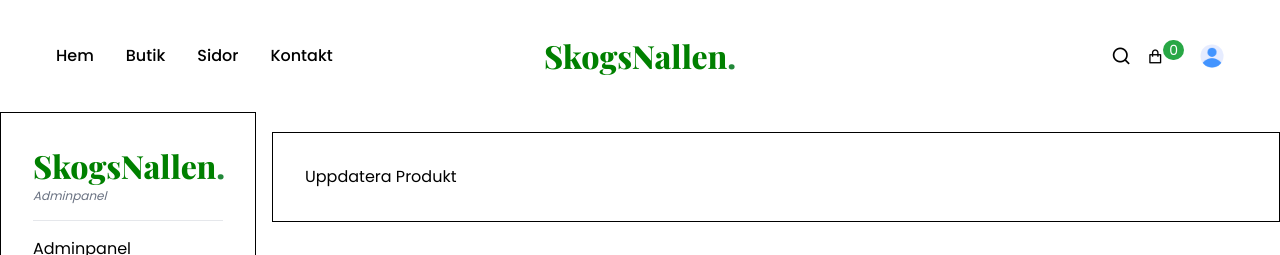
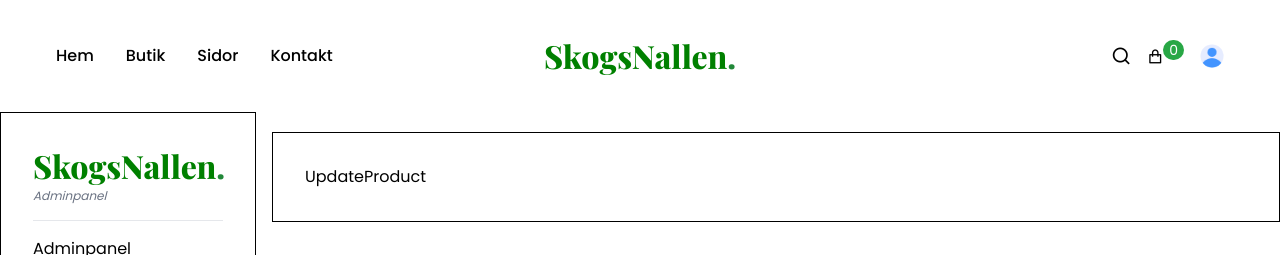
Before and after one commit to Darougah/SkogsNallen, a React (Vite) app in the folder frontend/: page /dashboard/update-product/1 in a window 1280 px wide. Shown: the top 255 px of the page. Built offline with nearby package versions, Linux system fonts and the light colour scheme; sample sign-in values are in the browser's storage.

Commit message:
add ManageProduct , UpdateProduct

```diff
--- /dev/null
+++ b/frontend/src/pages/dashboard/admin/manageProduct/UpdateProduct.jsx
@@ -0,0 +1,9 @@
+import React from 'react'
+
+const UpdateProduct = () => {
+  return (
+    <div>UpdateProduct</div>
+  )
+}
+
+export default UpdateProduct
--- a/frontend/src/routers/router.jsx
+++ b/frontend/src/routers/router.jsx
@@ -18,6 +18,8 @@ import UserReviews from "../pages/dashboard/user/UserReviews";
 import UserProfile from "../pages/dashboard/user/UserProfile";
 import AdminDMain from "../pages/dashboard/admin/dashboard/AdminDMain";
 import AddProduct from "../pages/dashboard/admin/addProduct/AddProduct";
+import ManageProduct from "../pages/dashboard/admin/manageProduct/ManageProduct";
+import UpdateProduct from "../pages/dashboard/admin/manageProduct/UpdateProduct";
 
 const router = createBrowserRouter([
   {
@@ -51,8 +53,8 @@ element:<OrderDetails/>
           //admin routes
           { path: "admin", element: <PrivateRoute role="admin"><AdminDMain/></PrivateRoute> },
           { path: "add-product", element: <PrivateRoute role="admin"><AddProduct/></PrivateRoute> },
-          { path: "manage-products", element: <PrivateRoute role="admin"><div>Hantera Produkter</div></PrivateRoute> },
-          { path: "update-product/:id", element: <PrivateRoute role="admin"><div>Uppdatera Produkt</div></PrivateRoute> },
+          { path: "manage-products", element: <PrivateRoute role="admin"><ManageProduct/></PrivateRoute> },
+          { path: "update-product/:id", element: <PrivateRoute role="admin"><UpdateProduct/></PrivateRoute> },
           { path: "users", element: <PrivateRoute role="admin"><div>Alla Användare</div></PrivateRoute> },
           { path: "manage-orders", element: <PrivateRoute role="admin"><div>Hantera Beställningar</div></PrivateRoute> },
 
```
